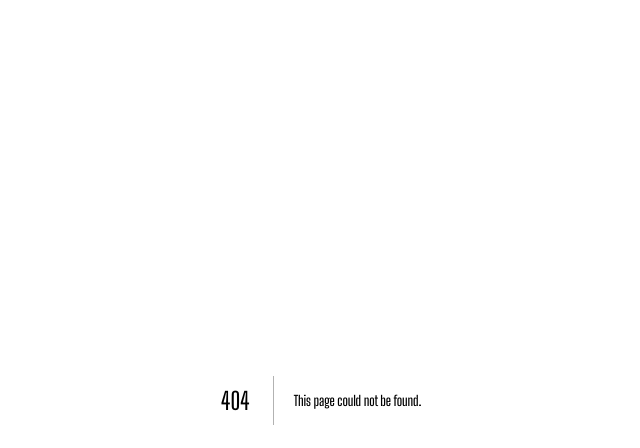
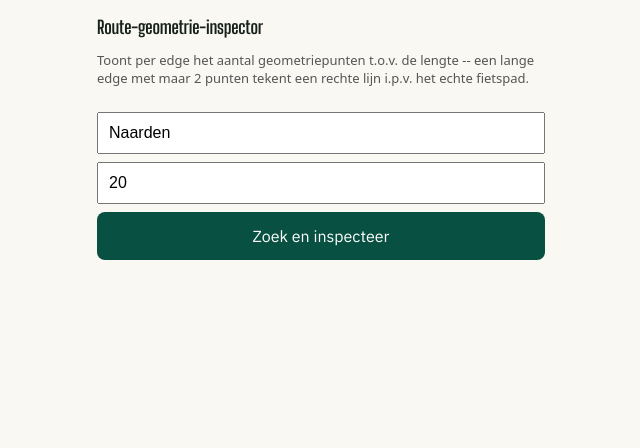
Before and after one commit to stuctech-eng/GoKnoop, a Next.js app: page /debug/route-geometry-inspector in a window 1280 px wide. Before the commit this address had no page. Shown: the top 448 px of the page, without its empty margins (319-959 px from the left). Built offline with nearby package versions, Linux system fonts and the light colour scheme.

Commit message:
goknoop update — v1.0.128 — 30 aug 2026, 08:45

```diff
--- /dev/null
+++ b/app/debug/route-geometry-inspector/page.tsx
@@ -0,0 +1,174 @@
+"use client";
+
+/**
+ * Route-geometrie-inspector (Naarden-onderzoek 29-8-2026).
+ *
+ * Doel: per edge in een gevonden route laten zien hoeveel geometriepunten
+ * die heeft t.o.v. de lengte (distanceM) -- een edge met een groot
+ * distanceM maar slechts 2 punten tekent letterlijk een rechte lijn i.p.v.
+ * het daadwerkelijke, bochtige fietspad. Dat is een brondata-kenmerk, geen
+ * navigatie-enginefout.
+ *
+ * Roept uitsluitend bestaande, al gedeployde endpoints aan
+ * (/api/location/resolve, /api/route/loop) -- de benodigde data
+ * (resolvedEdges met geometry per edge) zit al in de bestaande respons,
+ * geen serverwijziging nodig.
+ */
+
+import { useState } from "react";
+
+type GraphEdgeLike = {
+  id: string;
+  distanceM: number;
+  geometry: { x: number; y: number }[];
+};
+
+type LoopCandidate = {
+  route: { distanceM: number; nodes: string[]; edges: string[] };
+  resolvedEdges: GraphEdgeLike[];
+  nodeDisplayNumbers: string[];
+};
+
+const SUSPICIOUS_DISTANCE_M = 100; // vanaf welke lengte 2 punten verdacht is
+const SUSPICIOUS_MAX_POINTS = 2;
+
+export default function RouteGeometryInspectorPage() {
+  const [placeName, setPlaceName] = useState("Naarden");
+  const [km, setKm] = useState(20);
+  const [loading, setLoading] = useState(false);
+  const [error, setError] = useState<string | null>(null);
+  const [loops, setLoops] = useState<LoopCandidate[]>([]);
+  const [selectedIdx, setSelectedIdx] = useState(0);
+
+  async function run() {
+    setError(null);
+    setLoops([]);
+    setLoading(true);
+    try {
+      const resolveRes = await fetch("/api/location/resolve", {
+        method: "POST",
+        headers: { "Content-Type": "application/json" },
+        body: JSON.stringify({ placeName, limit: 5 }),
+      });
+      const resolveData = await resolveRes.json();
+      if (!resolveRes.ok || !resolveData.candidates?.length) {
+        setError(resolveData.error ?? "Locatie niet gevonden.");
+        setLoading(false);
+        return;
+      }
+
+      const loopRes = await fetch("/api/route/loop", {
+        method: "POST",
+        headers: { "Content-Type": "application/json" },
+        body: JSON.stringify({
+          candidateNodeIds: resolveData.candidates.map((c: { logicalNodeId: string }) => c.logicalNodeId),
+          candidateDistancesM: resolveData.candidates.map((c: { distanceM: number }) => c.distanceM),
+          targetDistanceM: km * 1000,
+          count: 4,
+        }),
+      });
+      const loopData = await loopRes.json();
+      if (!loopRes.ok) {
+        setError(loopData.error ?? "Geen route gevonden.");
+        setLoading(false);
+        return;
+      }
+
+      setLoops(loopData.loops ?? []);
+      setSelectedIdx(0);
+    } catch (err) {
+      setError(err instanceof Error ? err.message : String(err));
+    } finally {
+      setLoading(false);
+    }
+  }
+
+  const loop = loops[selectedIdx];
+
+  return (
+    <div style={{ padding: 16, maxWidth: 480, margin: "0 auto", fontFamily: "system-ui" }}>
+      <h1 style={{ fontSize: 18 }}>Route-geometrie-inspector</h1>
+      <p style={{ fontSize: 13, color: "#555" }}>
+        Toont per edge het aantal geometriepunten t.o.v. de lengte -- een lange edge met maar 2
+        punten tekent een rechte lijn i.p.v. het echte fietspad.
+      </p>
+
+      <input
+        value={placeName}
+        onChange={(e) => setPlaceName(e.target.value)}
+        placeholder="Plaatsnaam"
+        style={{ width: "100%", padding: 10, fontSize: 16, marginTop: 12, boxSizing: "border-box" }}
+      />
+      <input
+        type="number"
+        value={km}
+        onChange={(e) => setKm(Number(e.target.value))}
+        style={{ width: "100%", padding: 10, fontSize: 16, marginTop: 8, boxSizing: "border-box" }}
+      />
+      <button
+        onClick={run}
+        disabled={loading}
+        style={{ width: "100%", padding: 14, fontSize: 16, background: "#085041", color: "white", border: "none", borderRadius: 8, marginTop: 8 }}
+      >
+        {loading ? "Bezig..." : "Zoek en inspecteer"}
+      </button>
+
+      {error && <p style={{ color: "#b00020", fontSize: 13, marginTop: 12 }}>{error}</p>}
+
+      {loops.length > 0 && (
+        <div style={{ marginTop: 16 }}>
+          <div style={{ display: "flex", gap: 6, marginBottom: 12, flexWrap: "wrap" }}>
+            {loops.map((l, i) => (
+              <button
+                key={i}
+                onClick={() => setSelectedIdx(i)}
+                style={{
+                  padding: "6px 10px",
+                  fontSize: 12,
+                  borderRadius: 6,
+                  border: i === selectedIdx ? "2px solid #085041" : "1px solid #ccc",
+                  background: i === selectedIdx ? "#e8f3ee" : "white",
+                }}
+              >
+                Route {i + 1} ({(l.route.distanceM / 1000).toFixed(1)}km)
+              </button>
+            ))}
+          </div>
+
+          {loop && (
+            <>
+              <p style={{ fontSize: 13 }}>
+                <strong>Knooppunten:</strong> {loop.nodeDisplayNumbers.join(" → ")}
+              </p>
+              <table style={{ width: "100%", fontSize: 12, borderCollapse: "collapse", fontFamily: "monospace" }}>
+                <thead>
+                  <tr style={{ textAlign: "left", borderBottom: "1px solid #ccc" }}>
+                    <th style={{ padding: 4 }}>edge</th>
+                    <th style={{ padding: 4 }}>distanceM</th>
+                    <th style={{ padding: 4 }}>#punten</th>
+                    <th style={{ padding: 4 }}>m/punt</th>
+                    <th style={{ padding: 4 }}></th>
+                  </tr>
+                </thead>
+                <tbody>
+                  {loop.resolvedEdges.map((edge) => {
+                    const suspicious = edge.geometry.length <= SUSPICIOUS_MAX_POINTS && edge.distanceM >= SUSPICIOUS_DISTANCE_M;
+                    return (
+                      <tr key={edge.id} style={{ background: suspicious ? "#ffe8e8" : "transparent", borderBottom: "1px solid #eee" }}>
+                        <td style={{ padding: 4 }}>{edge.id.slice(0, 10)}...</td>
+                        <td style={{ padding: 4 }}>{Math.round(edge.distanceM)}m</td>
+                        <td style={{ padding: 4 }}>{edge.geometry.length}</td>
+                        <td style={{ padding: 4 }}>{Math.round(edge.distanceM / edge.geometry.length)}m</td>
+                        <td style={{ padding: 4, color: "#b00020", fontWeight: 700 }}>{suspicious ? "⚠ VERDACHT" : ""}</td>
+                      </tr>
+                    );
+                  })}
+                </tbody>
+              </table>
+            </>
+          )}
+        </div>
+      )}
+    </div>
+  );
+}
```
